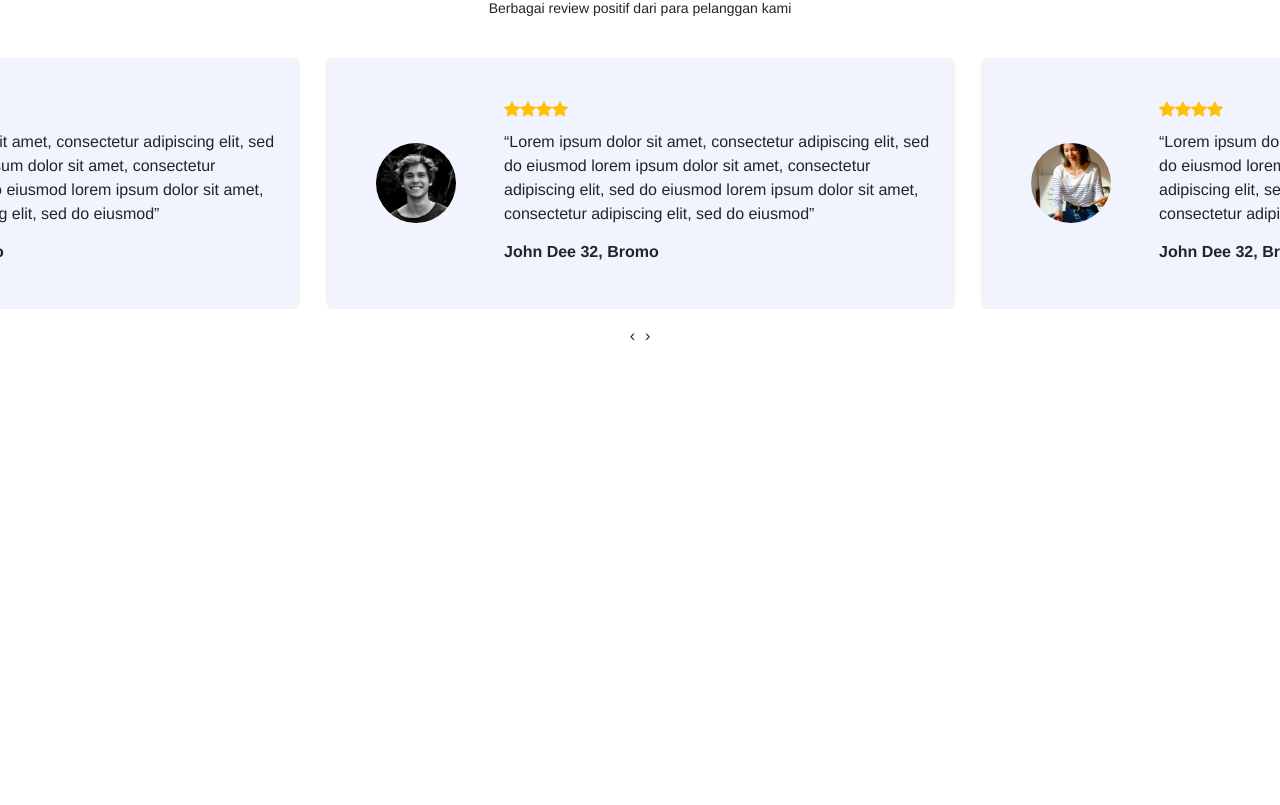
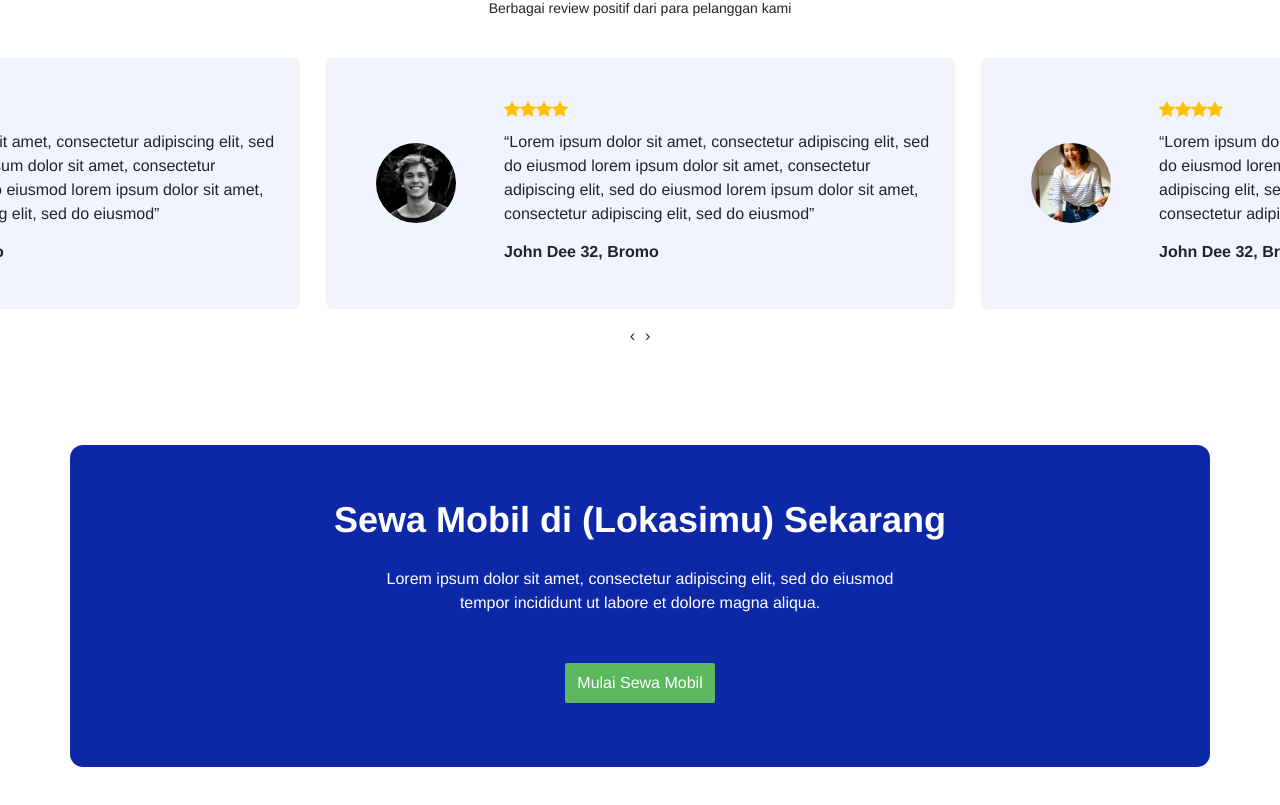
Before and after one commit to rissuga/CH6-FSW-BINAR, a React (Create React App) app: page / in a window 1280 px wide. Shown: the part 1413-2218 px from the top of the page. Before the commit the page ends 1790 px from the top, so only its background shows below. Built offline with nearby package versions, Linux system fonts and the light colour scheme.

Commit message:
feat: add banner section

```diff
--- /dev/null
+++ b/src/component/banner.js
@@ -0,0 +1,18 @@
+const banner = ()=>{
+    return (
+
+    <section id="banner" class="py-5 mb-2" >
+        <div class="container py-5 banner-section px-5">
+            <h1 class="font__heading__1">Sewa Mobil di (Lokasimu) Sekarang</h1>
+            <p class="mb-5">
+                Lorem ipsum dolor sit amet, consectetur adipiscing elit, sed do eiusmod tempor incididunt ut labore et dolore magna aliqua.
+            </p>
+            <a class="btn btn-success banner-btn mb-3">
+                Mulai Sewa Mobil
+            </a>
+        </div>
+    </section>
+    );
+}
+
+export default banner;
--- a/src/component/mainContent.js
+++ b/src/component/mainContent.js
@@ -2,6 +2,7 @@ import Hero from "./hero";
 import OurSevices from "./ourServices";
 import WhyUs from "./whyUs";
 import Testimonials from "./testimonials";
+import Banner from "./banner";
 
 import iconComplete from "./../assets/why-us/icon_complete.svg";
 import iconPrice from "./../assets/why-us/icon_price.svg";
@@ -40,6 +41,8 @@ const mainContent = ()=>{
                 </div>
             </div>
 
+            <Banner />
+
         </div>
     )
 
```
